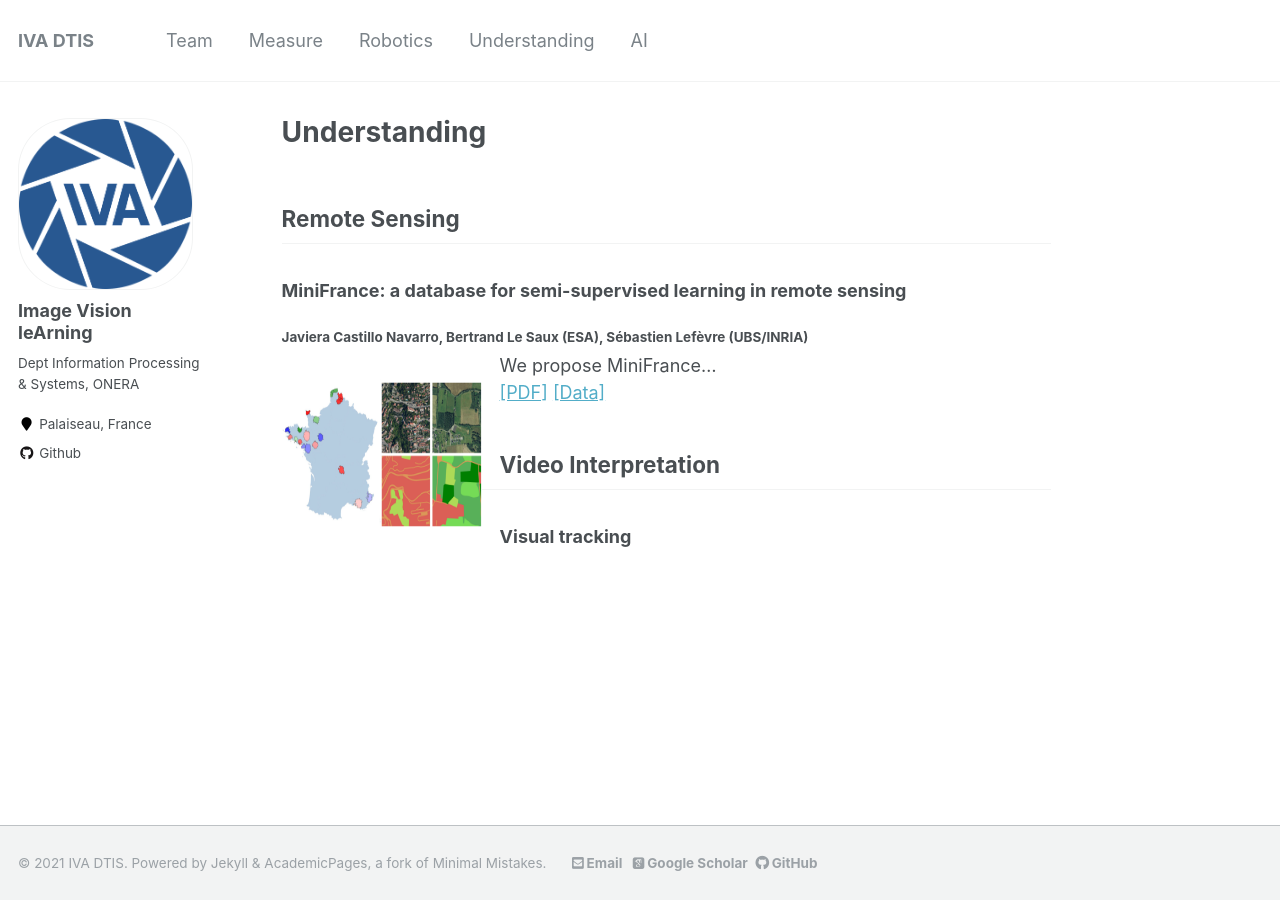
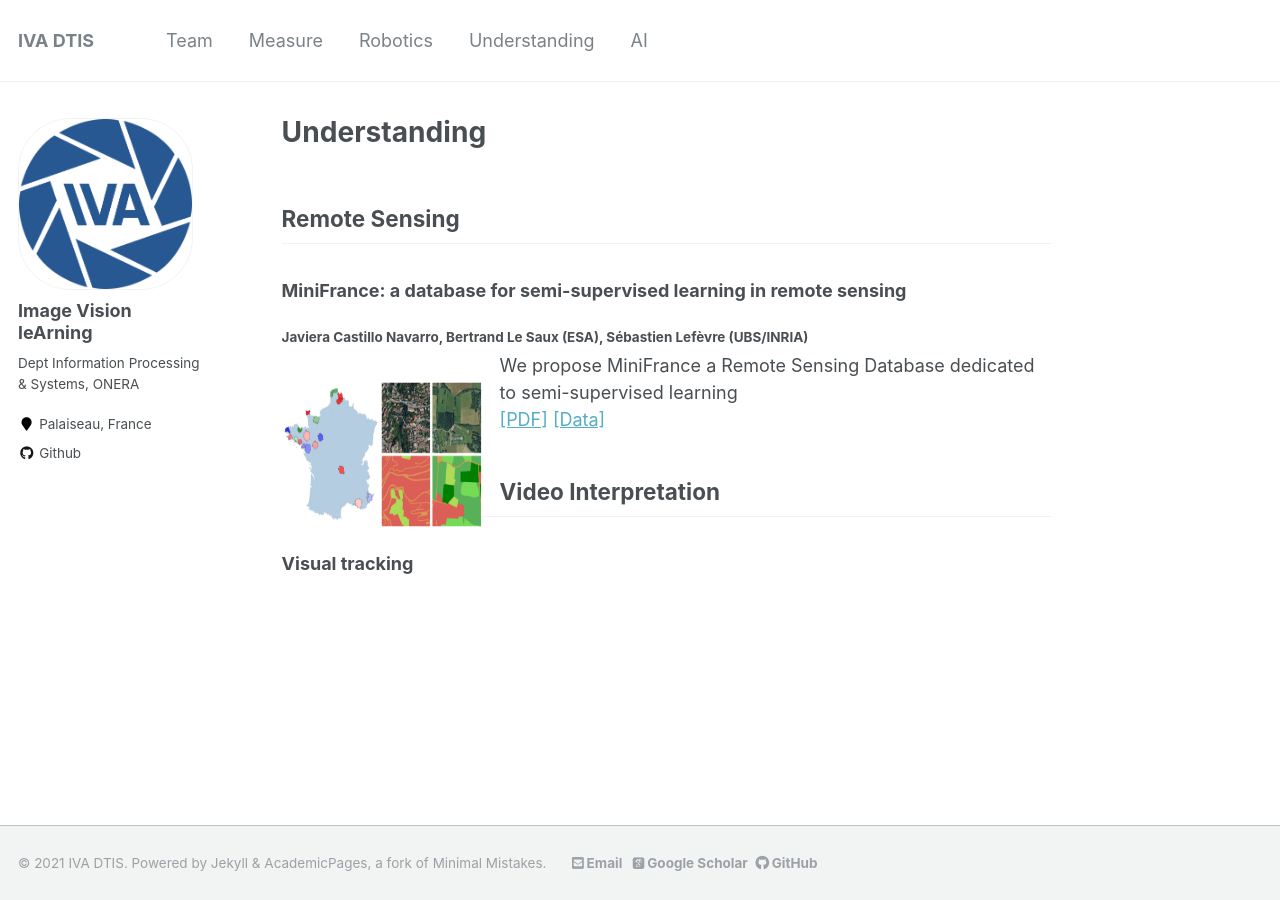
Before and after one commit to guylebesnerais/guylb.github.io, a Jekyll site: the page built from _pages/understanding.md, in a window 1280 px wide. Built offline with Jekyll 4.4.1, drawn with Linux system fonts in a browser that asks for light colours; some web fonts are replaced.

Commit message:
Update understanding.md

```diff
--- a/_pages/understanding.md
+++ b/_pages/understanding.md
@@ -32,8 +32,8 @@ author_profile: true
 ### MiniFrance: a database for semi-supervised learning in remote sensing
 #### Javiera Castillo Navarro, Bertrand Le Saux (ESA), Sébastien Lefèvre (UBS/INRIA)
 
-![MFOF](/images/miniF.png){: style="float: left; margin-right: 1em;height: 150px; margin-top: 1.5em;width: 200px"}
-We propose MiniFrance...
+![MiniF](/images/miniF.png){: style="float: left; margin-right: 1em;height: 150px; margin-top: 1.5em;width: 200px"}
+We propose MiniFrance a Remote Sensing Database dedicated to semi-supervised learning
 <!-- <normal> -->
 <!-- <p style="text-align: right;"> -->
 <br />
```
